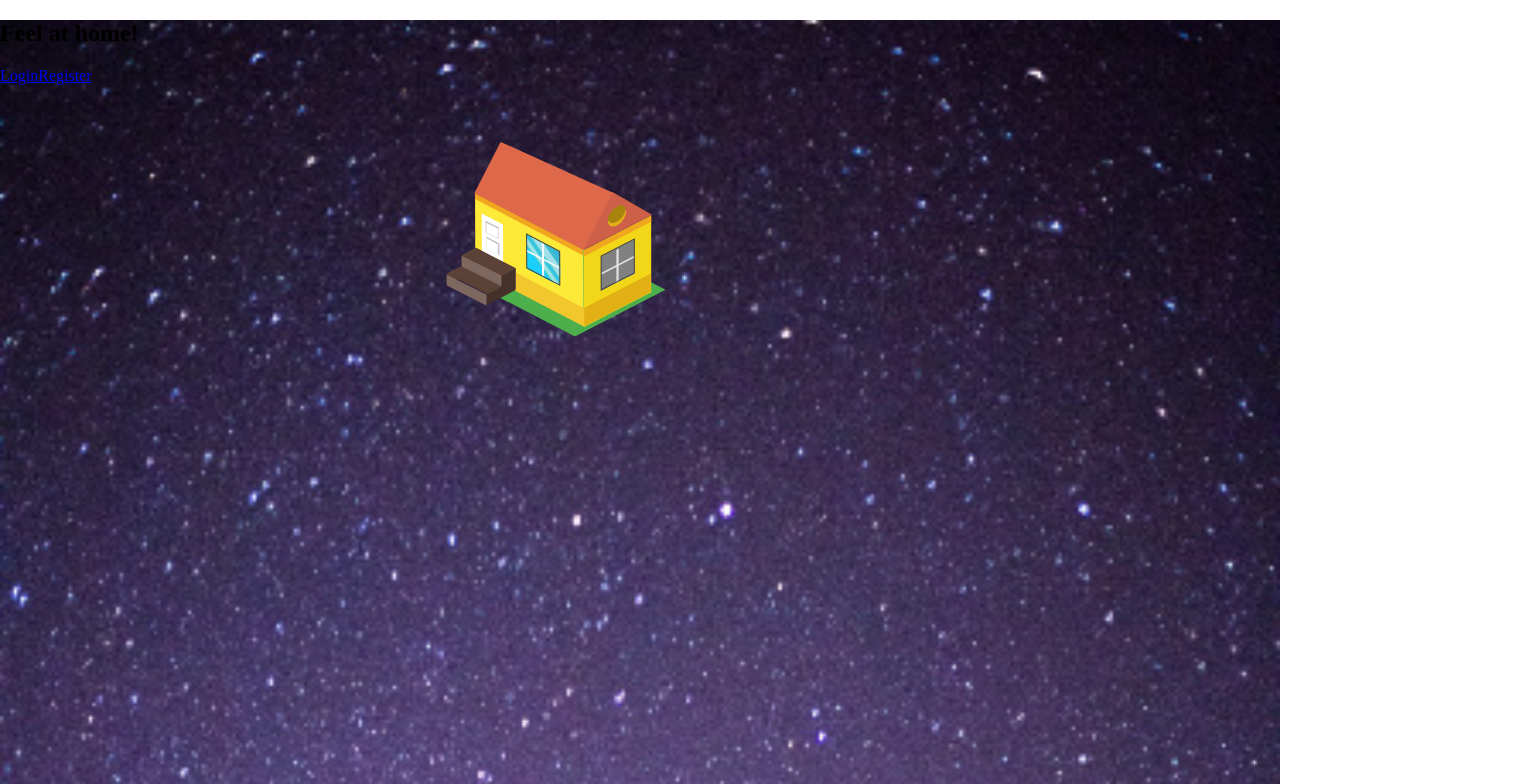
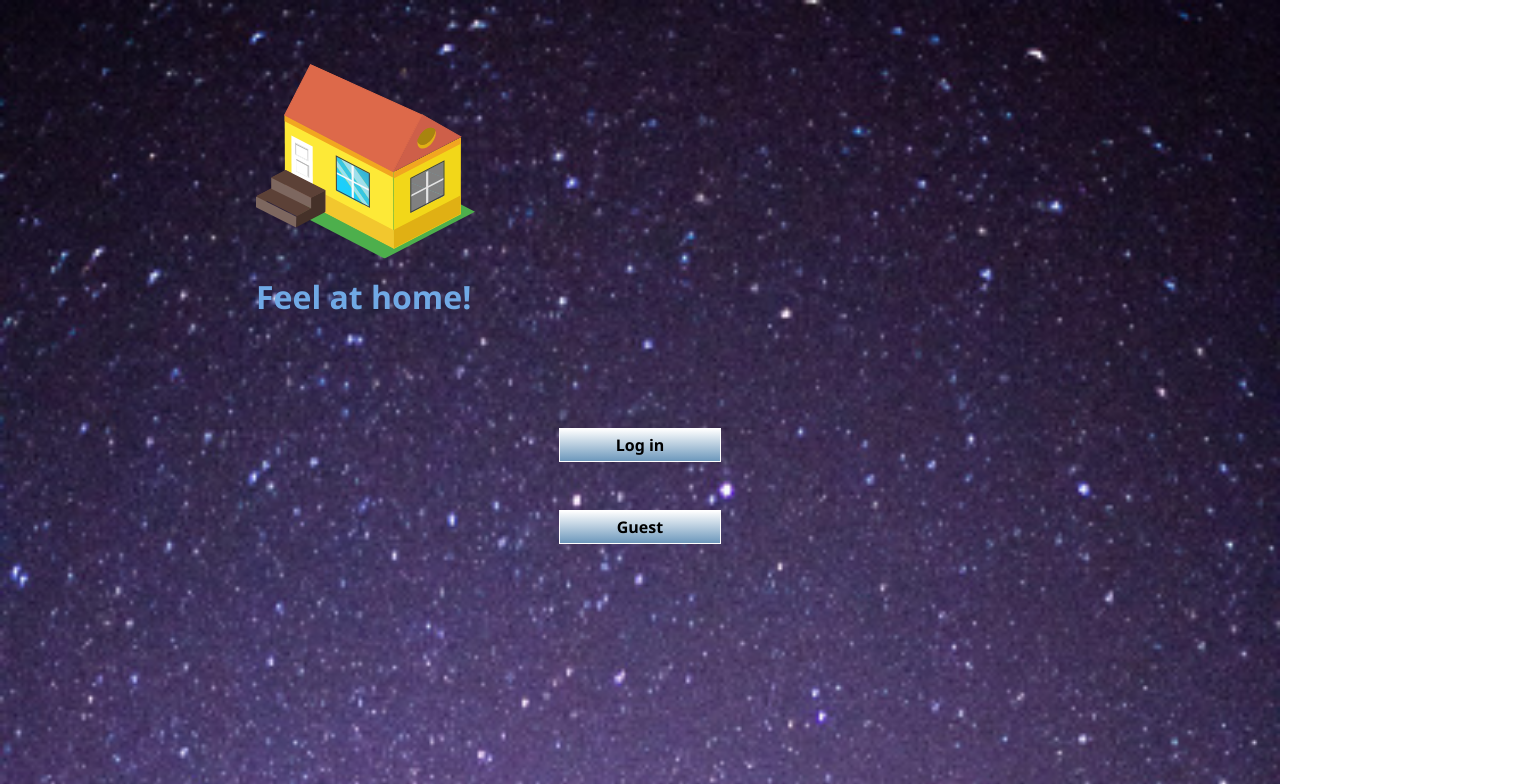
Before and after one commit to jesper54321/National-React, a React (Create React App) app: page / in a window 1280 px wide. Shown: the top 784 px of the page, 1536 px wide, since content can reach past the window. Built offline with nearby package versions, Linux system fonts and the light colour scheme.

Commit message:
Working version!

```diff
--- a/src/Components/Home/Home.jsx
+++ b/src/Components/Home/Home.jsx
@@ -4,11 +4,16 @@
 
 
 
+
 export default function Home() {
 	return <div className={style.homeclass}>
-		<img src={houseimg} alt="image_of_house" />
-		<h2>Feel at home!</h2>
-		<NavLink>Login</NavLink>
-		<NavLink>Register</NavLink>
+		<div className={style.imagecontainer}>
+			<img src={houseimg} alt="image_of_house" />
+			<h1>Feel at home!</h1>
+		</div>
+		<div className={style.linkcontainer}>
+			<NavLink to="/login">Log in</NavLink>
+			<NavLink to="/list">Guest</NavLink>
+		</div>
 	</div>;
 }
--- a/src/Components/Home/home.module.scss
+++ b/src/Components/Home/home.module.scss
@@ -5,12 +5,35 @@
     height: 100vh;
     background-repeat: no-repeat;
     background-size: cover;
-    img {
-        margin: auto;
-        top: 25%;
-        left: 40%;
-        display: block;
-        position: absolute;
-        transform: translate(-30%, -30%);
+    .imagecontainer {
+        display: grid;
+        gap: 1rem;
+        top: 50%;
+        left: 50%;
+        transform: translate(20%, 25%);
+        h1 {
+            color: #70A9E5;
+            font-family: 'Segoe UI', Tahoma, Geneva, Verdana, sans-serif;
+            margin: 0;
+        }
+    }
+    .linkcontainer {
+        display: grid;
+        gap: 3rem;
+        transform: translate(0%, 150%);
+        a {
+            background: rgb(36,14,0);
+            background: linear-gradient(0deg, rgba(36,14,0,1) 0%, rgba(109,152,188,1) 0%, rgba(255,255,255,1) 100%);
+            font-size: 16px;
+            font-weight: 600;
+            padding: 5px;
+            width: 150px;
+            border: 0.5px solid white;
+            margin: auto;
+            text-decoration: none;
+            font-family: 'Segoe UI', Tahoma, Geneva, Verdana, sans-serif;
+            color: black;
+            text-align: center;
+        }
     }
 }
```
